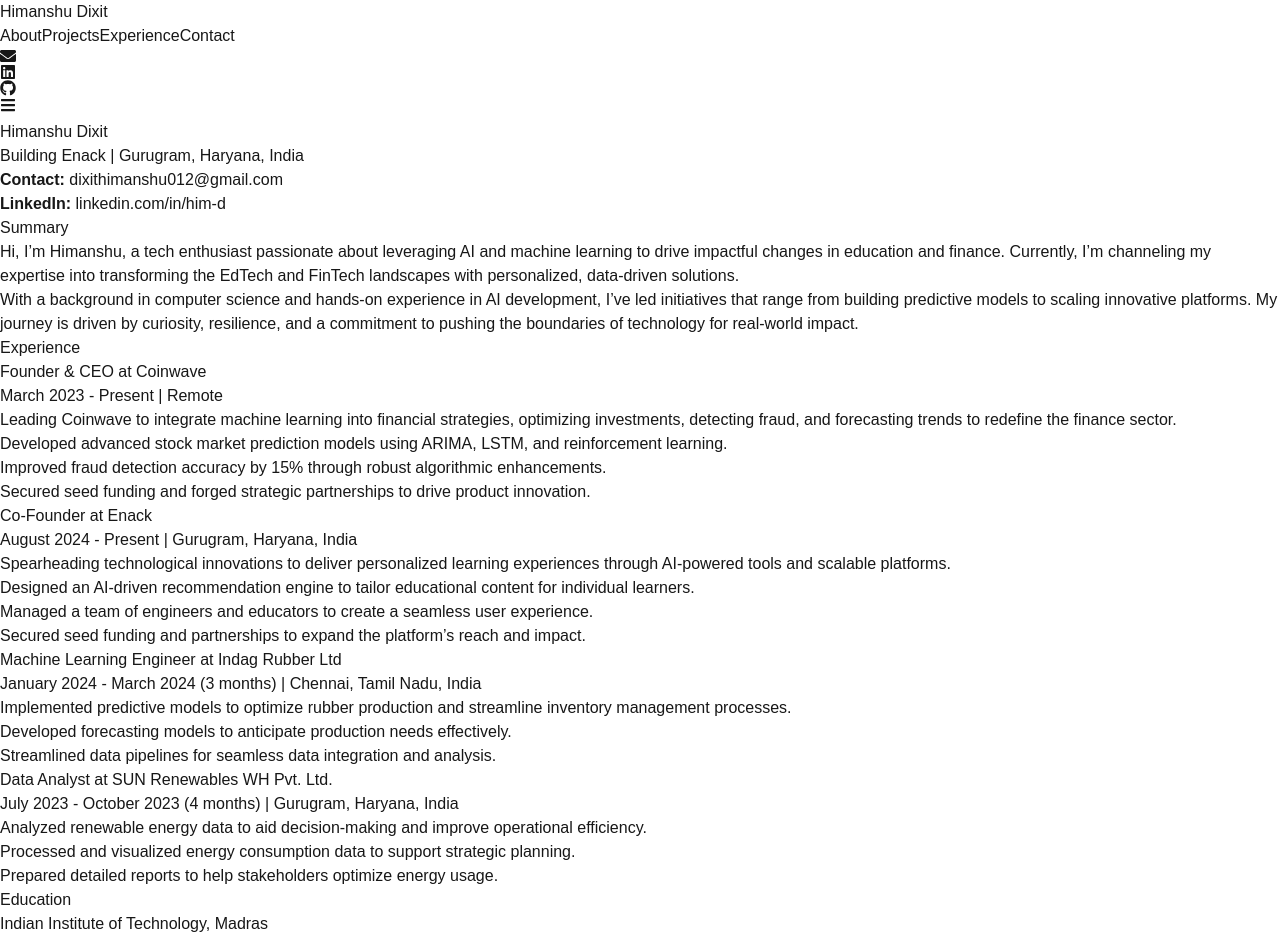
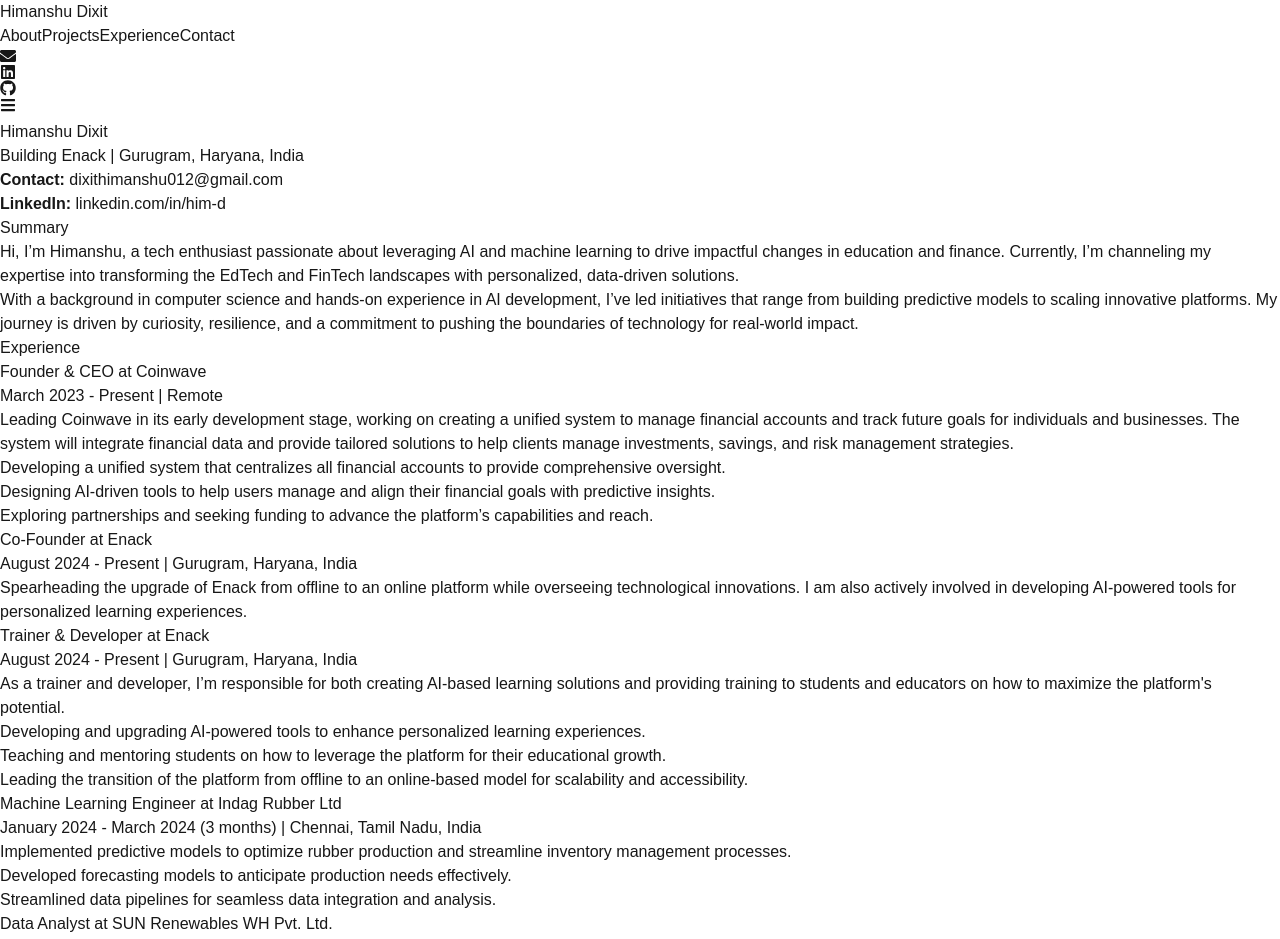
Before and after one commit to Hima-D/my-portfolio, a Next.js app: page /experience in a window 1280 px wide. Shown: the top 939 px of the page. Built offline with nearby package versions, Linux system fonts and the light colour scheme.

Commit message:
Update page.tsx

```diff
--- a/src/app/experience/page.tsx
+++ b/src/app/experience/page.tsx
@@ -38,12 +38,12 @@
               <h3 className="text-2xl font-bold text-indigo-800">Founder & CEO at Coinwave</h3>
               <p className="text-lg text-gray-700 opacity-80">March 2023 - Present | Remote</p>
               <p className="text-lg text-gray-700 opacity-80">
-                Leading Coinwave to integrate machine learning into financial strategies, optimizing investments, detecting fraud, and forecasting trends to redefine the finance sector.
+                Leading Coinwave in its early development stage, working on creating a unified system to manage financial accounts and track future goals for individuals and businesses. The system will integrate financial data and provide tailored solutions to help clients manage investments, savings, and risk management strategies.
               </p>
               <ul className="list-inside list-disc text-lg text-gray-700 opacity-80 pl-6">
-                <li>Developed advanced stock market prediction models using ARIMA, LSTM, and reinforcement learning.</li>
-                <li>Improved fraud detection accuracy by 15% through robust algorithmic enhancements.</li>
-                <li>Secured seed funding and forged strategic partnerships to drive product innovation.</li>
+                <li>Developing a unified system that centralizes all financial accounts to provide comprehensive oversight.</li>
+                <li>Designing AI-driven tools to help users manage and align their financial goals with predictive insights.</li>
+                <li>Exploring partnerships and seeking funding to advance the platform’s capabilities and reach.</li>
               </ul>
             </div>
 
@@ -52,12 +52,20 @@
               <h3 className="text-2xl font-bold text-indigo-800">Co-Founder at Enack</h3>
               <p className="text-lg text-gray-700 opacity-80">August 2024 - Present | Gurugram, Haryana, India</p>
               <p className="text-lg text-gray-700 opacity-80">
-                Spearheading technological innovations to deliver personalized learning experiences through AI-powered tools and scalable platforms.
+                Spearheading the upgrade of Enack from offline to an online platform while overseeing technological innovations. I am also actively involved in developing AI-powered tools for personalized learning experiences.
+              </p>
+            </div>
+
+            <div className="space-y-4 mt-8">
+              <h3 className="text-2xl font-bold text-indigo-800">Trainer & Developer at Enack</h3>
+              <p className="text-lg text-gray-700 opacity-80">August 2024 - Present | Gurugram, Haryana, India</p>
+              <p className="text-lg text-gray-700 opacity-80">
+                As a trainer and developer, I’m responsible for both creating AI-based learning solutions and providing training to students and educators on how to maximize the platform's potential.
               </p>
               <ul className="list-inside list-disc text-lg text-gray-700 opacity-80 pl-6">
-                <li>Designed an AI-driven recommendation engine to tailor educational content for individual learners.</li>
-                <li>Managed a team of engineers and educators to create a seamless user experience.</li>
-                <li>Secured seed funding and partnerships to expand the platform’s reach and impact.</li>
+                <li>Developing and upgrading AI-powered tools to enhance personalized learning experiences.</li>
+                <li>Teaching and mentoring students on how to leverage the platform for their educational growth.</li>
+                <li>Leading the transition of the platform from offline to an online-based model for scalability and accessibility.</li>
               </ul>
             </div>
 
@@ -79,11 +87,12 @@
               <h3 className="text-2xl font-bold text-indigo-800">Data Analyst at SUN Renewables WH Pvt. Ltd.</h3>
               <p className="text-lg text-gray-700 opacity-80">July 2023 - October 2023 (4 months) | Gurugram, Haryana, India</p>
               <p className="text-lg text-gray-700 opacity-80">
-                Analyzed renewable energy data to aid decision-making and improve operational efficiency.
+                Worked on the **Helm Initiative by Sun Group**, a personal project designed for **high-net-worth individuals**. The initiative aimed to foster connections and create a conducive environment for these individuals to collaborate on innovative projects and ideas.
               </p>
               <ul className="list-inside list-disc text-lg text-gray-700 opacity-80 pl-6">
-                <li>Processed and visualized energy consumption data to support strategic planning.</li>
-                <li>Prepared detailed reports to help stakeholders optimize energy usage.</li>
+                <li>Developed data-driven strategies to enhance the collaborative ecosystem for high-net-worth individuals.</li>
+                <li>Assisted in creating personalized experiences and networking opportunities within the community.</li>
+                <li>Processed and analyzed data to refine strategies for a more effective engagement environment.</li>
               </ul>
             </div>
           </div>
```
